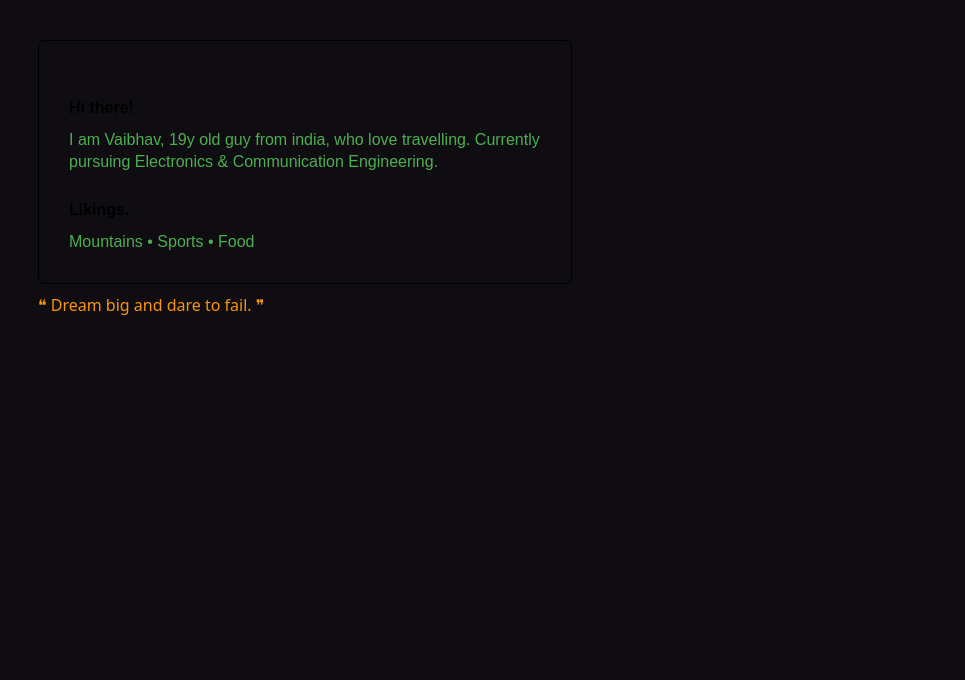
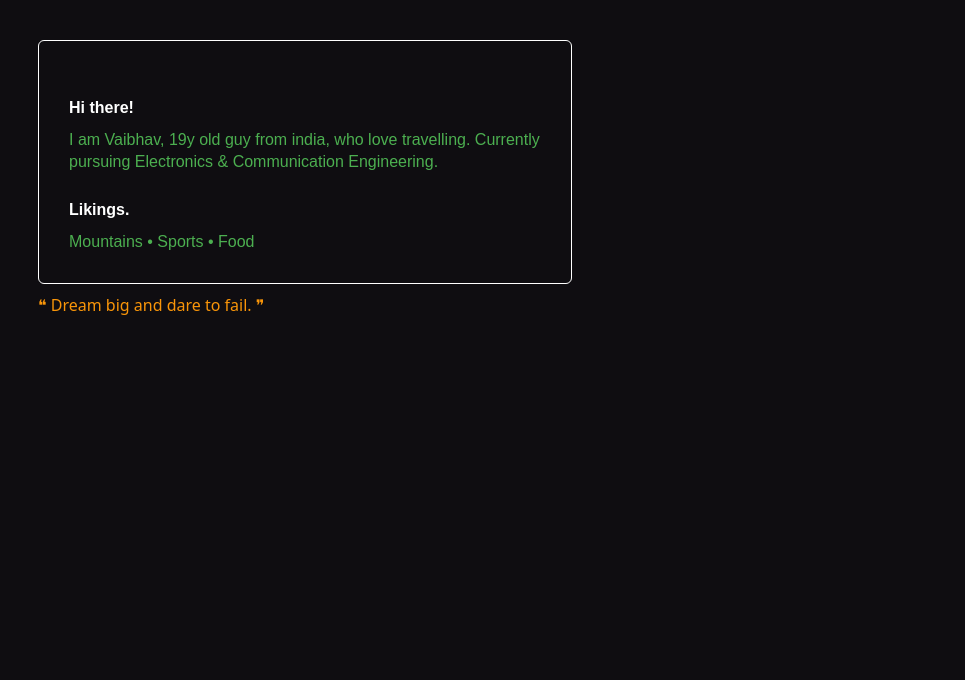
Before and after one commit to vaibhavjoshi22/vaibhavjoshi22.github.io, a plain HTML site: page index.html in a window 1280 px wide. Shown: the part 120-800 px from the top of the page, without its empty margins (154-1119 px from the left). Drawn offline with Linux system fonts and the light colour scheme; a web font is replaced by a local one.

Commit message:
Update main.css

```diff
--- a/css/main.css
+++ b/css/main.css
@@ -12,7 +12,7 @@
 
     --textcolor: #dadada;
     --bgcolor: #0f0d11;
-    --highlight: #000;
+    --highlight: #ffffff;
     --neoncolor: #F5DF50;
     --hovercolor: #FFcf33;
     --shadowcolor: #F7DA08; /* animation */
```
